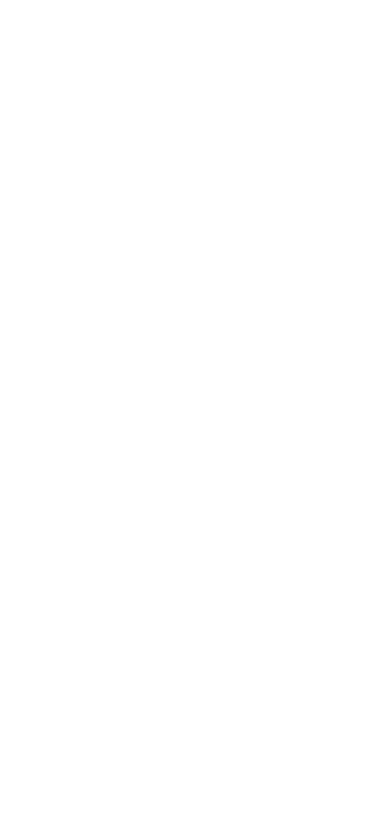
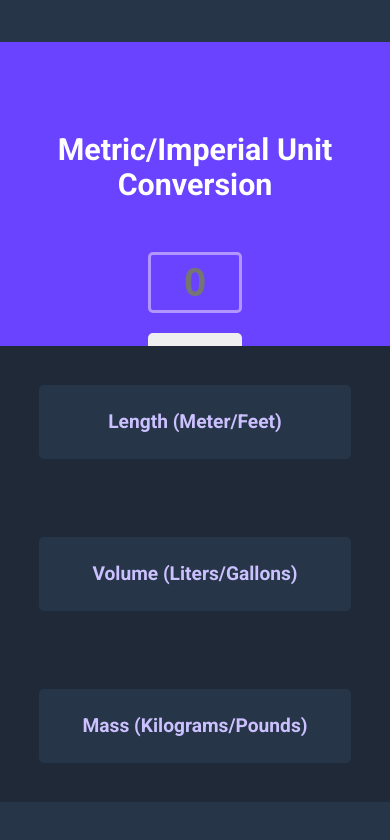
Before and after one commit to kitamura0102/unite-conversion, a website built with Vite: page index.html in a window 390 px wide. Built offline with nearby package versions, Linux system fonts and the light colour scheme.

Commit message:
Solo Project completed, only missing the css once I learn responsive

```diff
--- a/index.css
+++ b/index.css
@@ -1,3 +1,95 @@
 body {
     margin: 0;
+    font-family: "Roboto", sans-serif;
+    display: flex;
+    justify-content: center;
+    align-items: center;
+    height: 100vh;
+    background-color: #273549;
 }
+
+header {
+
+    width: 500px;
+    height: 90vh;
+    display: flex;
+    justify-content: start;
+    align-items: center;
+    flex-direction: column;
+
+}
+
+.first-item {
+    background: #6943FF;
+    color: white;
+    height: 40%;
+    width: 100%;
+    text-align: center;
+
+}
+
+.input-btn {
+    margin-top: 50px;
+    display: block;
+}
+
+h2 {
+    margin-top: 90px;
+    font-size: 1.9rem;
+}
+
+input {
+    height: 20%;
+    width: 24%;
+    text-align: center;
+    border: #B295FF solid;
+    border-radius: 5px;
+    font-size: 2.5rem; /* Ajuste del tamaño de la fuente */
+    background-color: #6943FF;
+    color: white;
+    display: block;
+    margin: 0 auto 20px;
+    font-weight: bold;
+
+}
+
+button {
+    height: 15%;
+    width: 24%;
+    text-align: center;
+    border-radius: 5px;
+    border: none transparent;
+    font-size: 1.1rem;
+    cursor: pointer;
+    text-transform: capitalize;
+}
+
+h4{
+    color: #CCC1FF;
+    font-size: 1.2rem;
+}
+p{
+    color: white;
+}
+
+.second-item{
+    display: flex;
+    justify-content: space-around;
+    align-items: center;
+    flex-direction: column;
+    text-align: center;
+    height: 60%;
+    width: 100%;
+    background: #1F2937;
+}
+.options{
+    background-color: #273549;
+    border-radius: 5px;
+    width: 80%;
+
+}
+input[type="number"]::-webkit-outer-spin-button,
+        input[type="number"]::-webkit-inner-spin-button {
+            -webkit-appearance: none;
+            margin: 0;
+        }
--- a/index.html
+++ b/index.html
@@ -1,8 +1,38 @@
 <html>
-    <head>
-        <link rel="stylesheet" href="index.css">
-    </head>
-    <body>
-        <script src="index.js"></script>
-    </body>
+  <head>
+    <link rel="stylesheet" href="index.css" />
+    <link rel="preconnect" href="https://fonts.googleapis.com" />
+    <link rel="preconnect" href="https://fonts.gstatic.com" crossorigin />
+    <link
+      href="https://fonts.googleapis.com/css2?family=Inter:wght@100..900&family=Karla:ital,wght@0,200..800;1,200..800&family=Roboto:ital,wght@0,100;0,300;0,400;0,500;0,700;0,900;1,100;1,300;1,400;1,500;1,700;1,900&display=swap"
+      rel="stylesheet"
+    />
+  </head>
+  <body>
+    <header>
+      <div class="first-item">
+        <h2>Metric/Imperial Unit Conversion</h2>
+        <div class="input-btn">
+          <input type="number" placeholder="0" id="input-field"/>
+          <button id="converter-btn">convert</button>
+        </div>
+      </div>
+      <div class="second-item">
+        <div class="options">
+          <h4>Length (Meter/Feet)</h4>
+          <p id="lenght"></p>
+        </div>
+        <div class="options">
+          <h4>Volume (Liters/Gallons)</h4>
+          <p id="volume"></p>
+        </div>
+        <div class="options">
+          <h4>Mass (Kilograms/Pounds)</h4>
+          <p id="mass"></p>
+        </div>
+      </div>
+    </header>
+
+    <script src="index.js"></script>
+  </body>
 </html>
--- a/index.js
+++ b/index.js
@@ -3,3 +3,25 @@
 1 liter = 0.264 gallon
 1 kilogram = 2.204 pound
 */
+const meterToFeet = 3.28084;
+const literToGallon = 0.264172;
+const kilogramToPound = 2.20462;
+const inputEl = document.getElementById("input-field");
+const converterBtn = document.getElementById("converter-btn");
+const lenght = document.getElementById("lenght");
+const volume = document.getElementById("volume");
+const mass = document.getElementById("mass");
+
+converterBtn.addEventListener("click", function () {
+  lenght.textContent = `${inputEl.value} meters = ${
+    (meterToFeet * inputEl.value).toFixed(3)
+  } feet | ${inputEl.value} feet = ${(inputEl.value / meterToFeet).toFixed(3)} meters`;
+  volume.textContent = `${inputEl.value} liters = ${
+    (literToGallon * inputEl.value).toFixed(3)
+  }  | ${inputEl.value} gallons = ${(inputEl.value / literToGallon).toFixed(3)} liters`;
+  mass.textContent = `${inputEl.value} kilos = ${
+    (kilogramToPound * inputEl.value).toFixed(3)
+  } pounds | ${inputEl.value} pounds = ${
+    (inputEl.value / kilogramToPound).toFixed(3)
+  } kilos`;
+});
```
Also changed, not shown: README.md, 1 other file.
